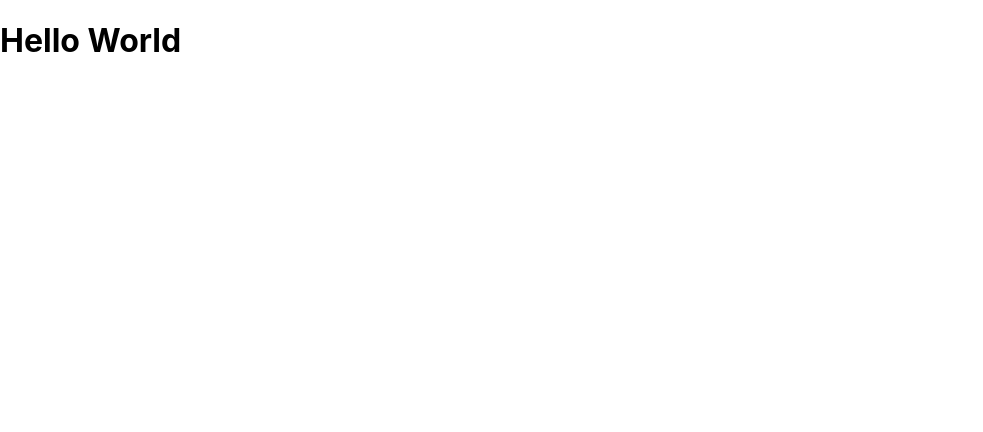
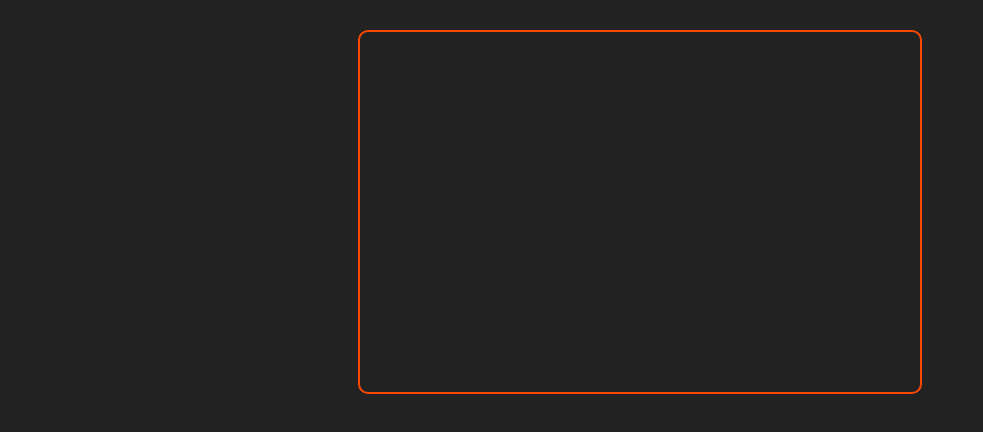
Before and after one commit to matheusPierro/ToDoList---ReactJs, a React (Create React App) app: page / in a window 1280 px wide. Shown: the top 432 px of the page, without its empty margins (0-983 px from the left). Built offline with nearby package versions, Linux system fonts and the light colour scheme.

Commit message:
Inicio da construção do projeto, estrturei a pagina e dei o estilo a ela

```diff
--- /dev/null
+++ b/src/App.css
@@ -0,0 +1,9 @@
+.container{
+    max-width: 500px;
+    margin: 30px auto;
+    overflow: auto;
+    min-height: 300px;
+    border: 2px solid rgb(255, 72, 0);
+    padding: 30px;
+    border-radius: 10px;
+}
--- a/src/App.js
+++ b/src/App.js
@@ -1,9 +1,11 @@
 import React from "react";
 
+import "./App.css";
+
 const App = () => {
-  const message = 'Hello World'
+  const message = "Hello World";
 
-  return <h1>{message}</h1>;
+  return <div className="container"></div>;
 };
 
 export default App;
--- a/src/index.css
+++ b/src/index.css
@@ -5,6 +5,7 @@ body {
     sans-serif;
   -webkit-font-smoothing: antialiased;
   -moz-osx-font-smoothing: grayscale;
+  background-color: #222;
 }
 
 code {
```
